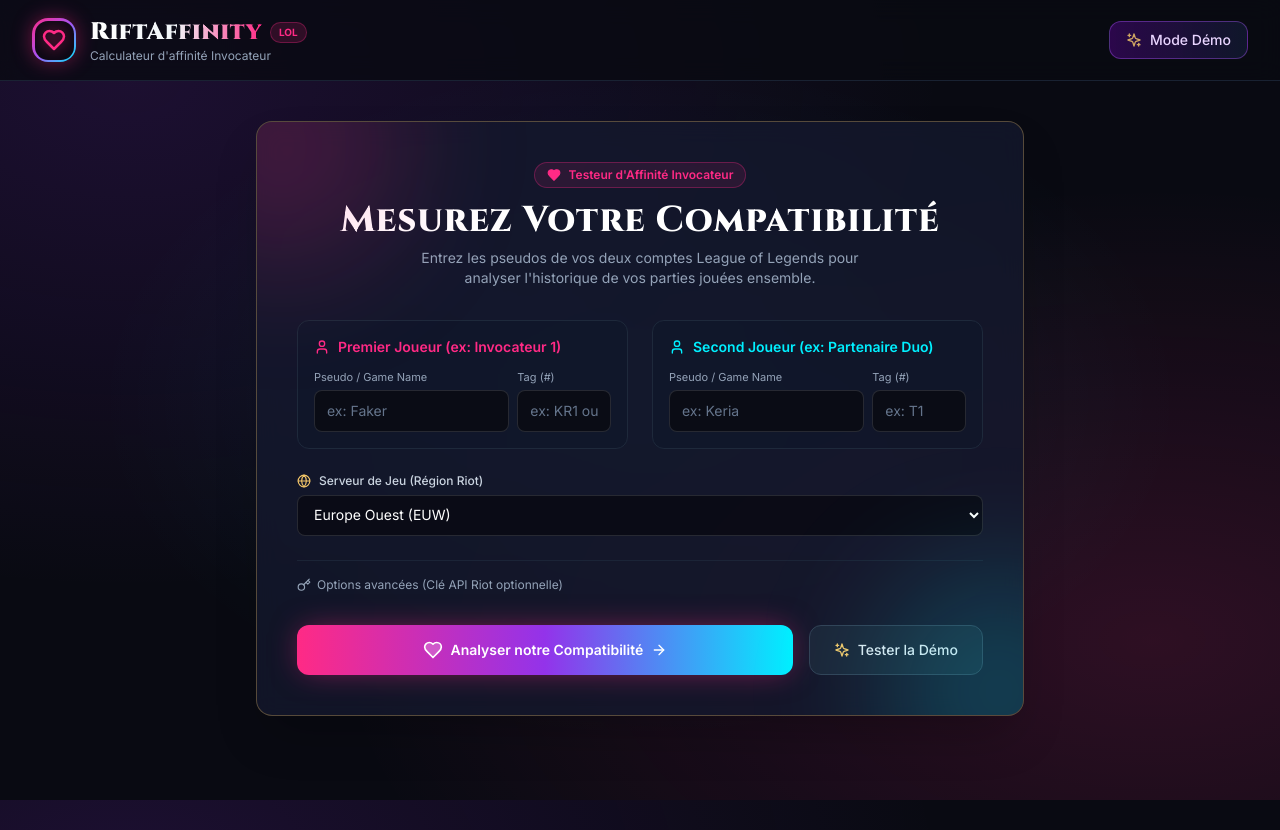
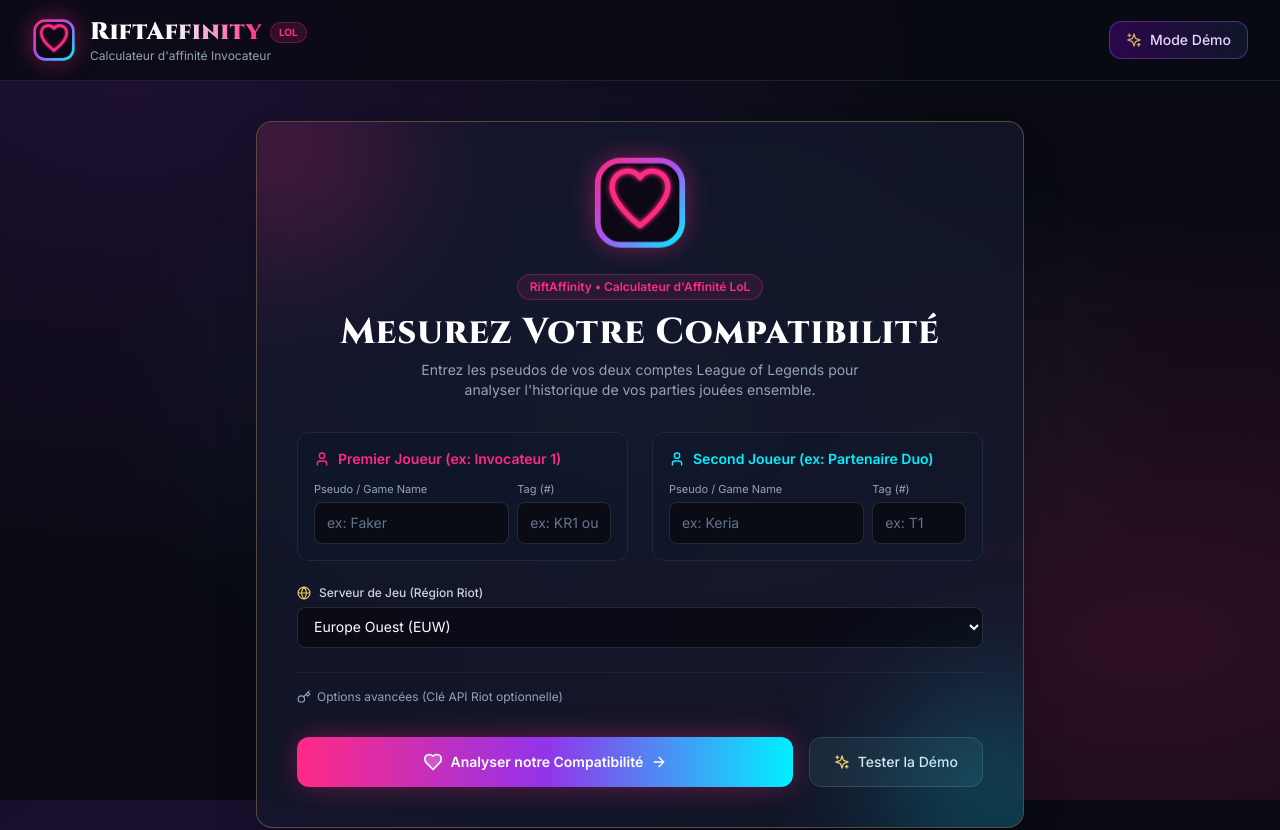
Before and after one commit to Nitrovinzleo/RiftAfinity, a React (Vite) app in the folder frontend/: page / in a window 1280 px wide. Shown: the top 830 px of the page. Built offline with nearby package versions, Linux system fonts and the light colour scheme.

Commit message:
feat: Add official SVG Logo component, update favicon and display logo prominently at top of form

```diff
--- /dev/null
+++ b/frontend/src/components/Logo.jsx
@@ -0,0 +1,57 @@
+import React from 'react';
+
+export default function Logo({ size = "md", className = "" }) {
+  const sizeMap = {
+    sm: "w-8 h-8",
+    md: "w-11 h-11",
+    lg: "w-16 h-16",
+    xl: "w-24 h-24"
+  };
+
+  const currentSize = sizeMap[size] || sizeMap.md;
+
+  return (
+    <div className={`relative flex items-center justify-center shrink-0 ${currentSize} ${className}`}>
+      <svg
+        viewBox="0 0 100 100"
+        className="w-full h-full drop-shadow-[0_0_12px_rgba(255,42,133,0.4)]"
+      >
+        <defs>
+          <linearGradient id="logoBorderGradient" x1="0%" y1="0%" x2="100%" y2="100%">
+            <stop offset="0%" stopColor="#ff2a85" />
+            <stop offset="50%" stopColor="#a855f7" />
+            <stop offset="100%" stopColor="#00f0ff" />
+          </linearGradient>
+          <filter id="neonGlowEffect" x="-20%" y="-20%" width="140%" height="140%">
+            <feGaussianBlur stdDeviation="3" result="blur" />
+            <feComposite in="SourceGraphic" in2="blur" operator="over" />
+          </filter>
+        </defs>
+
+        {/* Arrière-plan sombre avec contour dégradé */}
+        <rect
+          x="6"
+          y="6"
+          width="88"
+          height="88"
+          rx="24"
+          ry="24"
+          fill="#0c0915"
+          stroke="url(#logoBorderGradient)"
+          strokeWidth="6"
+        />
+
+        {/* Cœur néon fuchsia au centre */}
+        <path
+          d="M50 74 C31 59 21 44 21 34 C21 23 29 17 38 17 C45 17 48 21 50 24 C52 21 55 17 62 17 C71 17 79 23 79 34 C79 44 69 59 50 74 Z"
+          fill="none"
+          stroke="#ff2a85"
+          strokeWidth="5.5"
+          strokeLinecap="round"
+          strokeLinejoin="round"
+          filter="url(#neonGlowEffect)"
+        />
+      </svg>
+    </div>
+  );
+}
--- a/frontend/src/components/Navbar.jsx
+++ b/frontend/src/components/Navbar.jsx
@@ -1,5 +1,6 @@
 import React from 'react';
-import { Heart, Sparkles } from 'lucide-react';
+import { Sparkles } from 'lucide-react';
+import Logo from './Logo';
 
 export default function Navbar({ onDemoClick, onReset }) {
   return (
@@ -11,12 +12,8 @@
           onClick={onReset}
           className="flex items-center gap-3.5 cursor-pointer group"
         >
-          {/* Logo Officiel RiftAffinity (Carré arrondi, bordure dégradée Rose -> Cyan, Cœur Néon) */}
-          <div className="relative flex items-center justify-center w-11 h-11 rounded-2xl bg-gradient-to-br from-[#ff2a85] via-[#a855f7] to-[#00f0ff] p-[2.5px] shadow-[0_0_20px_rgba(255,42,133,0.4)] group-hover:scale-105 transition-transform duration-300">
-            <div className="w-full h-full bg-[#0b0813] rounded-[13px] flex items-center justify-center">
-              <Heart className="w-6 h-6 text-[#ff2a85] stroke-[2.5] drop-shadow-[0_0_8px_rgba(255,42,133,0.8)] group-hover:scale-110 transition-transform" />
-            </div>
-          </div>
+          {/* Logo Officiel RiftAffinity */}
+          <Logo size="md" className="group-hover:scale-105 transition-transform" />
 
           <div>
             <div className="flex items-center gap-2">
--- a/frontend/src/components/RiotForm.jsx
+++ b/frontend/src/components/RiotForm.jsx
@@ -1,5 +1,6 @@
 import React, { useState } from 'react';
 import { Heart, Sparkles, Globe, Key, User, ShieldAlert, ArrowRight } from 'lucide-react';
+import Logo from './Logo';
 
 const REGIONS = [
   { id: 'euw1', name: 'Europe Ouest (EUW)' },
@@ -49,11 +50,12 @@
         <div className="absolute -top-24 -left-24 w-60 h-60 bg-hextech-pink/20 rounded-full blur-3xl pointer-events-none"></div>
         <div className="absolute -bottom-24 -right-24 w-60 h-60 bg-hextech-cyan/20 rounded-full blur-3xl pointer-events-none"></div>
 
-        {/* Entête du Formulaire */}
-        <div className="text-center mb-8">
+        {/* Entête du Formulaire avec Logo Officiel au Sommet */}
+        <div className="flex flex-col items-center text-center mb-8">
+          <Logo size="xl" className="mb-4 animate-float hover:scale-105 transition-transform" />
+
           <div className="inline-flex items-center gap-2 px-3 py-1 rounded-full bg-hextech-pink/10 border border-hextech-pink/30 text-hextech-pink text-xs font-semibold mb-3">
-            <Heart className="w-3.5 h-3.5 fill-hextech-pink" />
-            <span>Testeur d'Affinité Invocateur</span>
+            <span>RiftAffinity • Calculateur d'Affinité LoL</span>
           </div>
           <h2 className="font-display font-bold text-3xl sm:text-4xl text-white tracking-wide mb-2">
             Mesurez Votre Compatibilité
```
Also changed, not shown: frontend/index.html (+1 -1 lines), frontend/public/favicon.svg (added).
